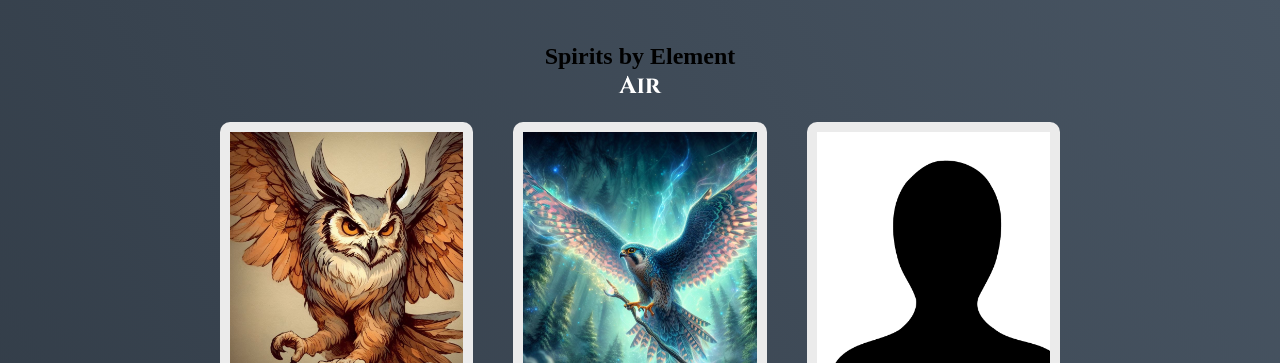
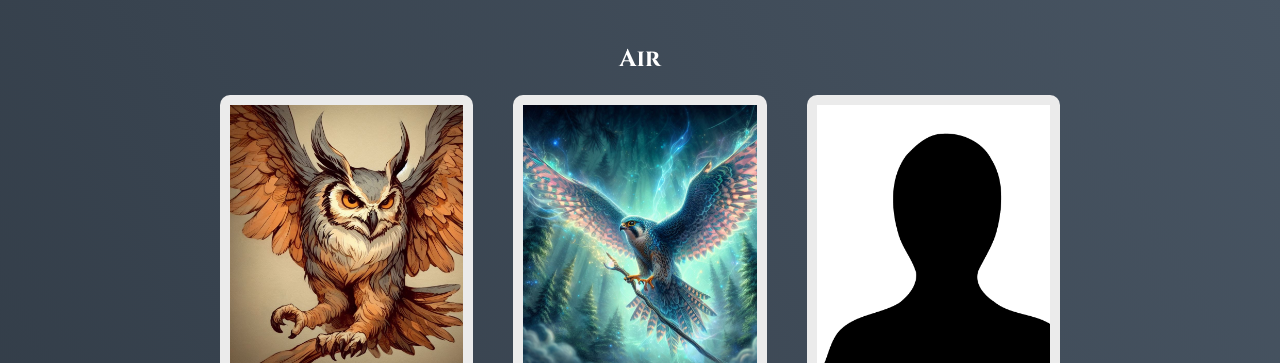
Before and after one commit to leviathan4/leviathan.github.io, a plain HTML site: page spirits/index.html in a window 1280 px wide. Shown: the part 57-420 px from the top of the page. Drawn offline with Linux system fonts and the light colour scheme.

Commit message:
Add files via upload

```diff
--- a/spirits/index.html
+++ b/spirits/index.html
@@ -33,7 +33,7 @@
 
 	<section id="spirits" class="spirits">
 
-		<h1 class="title">Spirits by Element</h1>
+
 
 		<div class="spirits-container">
 
```
